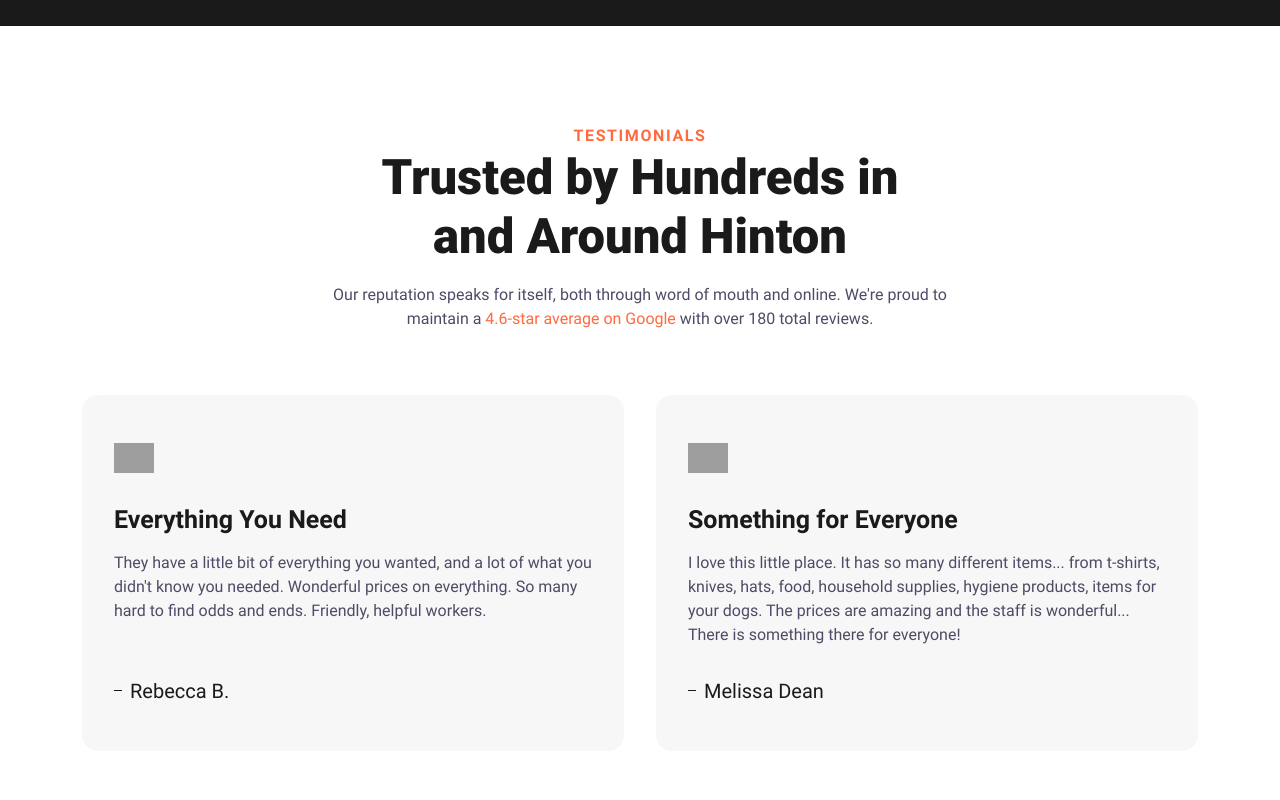
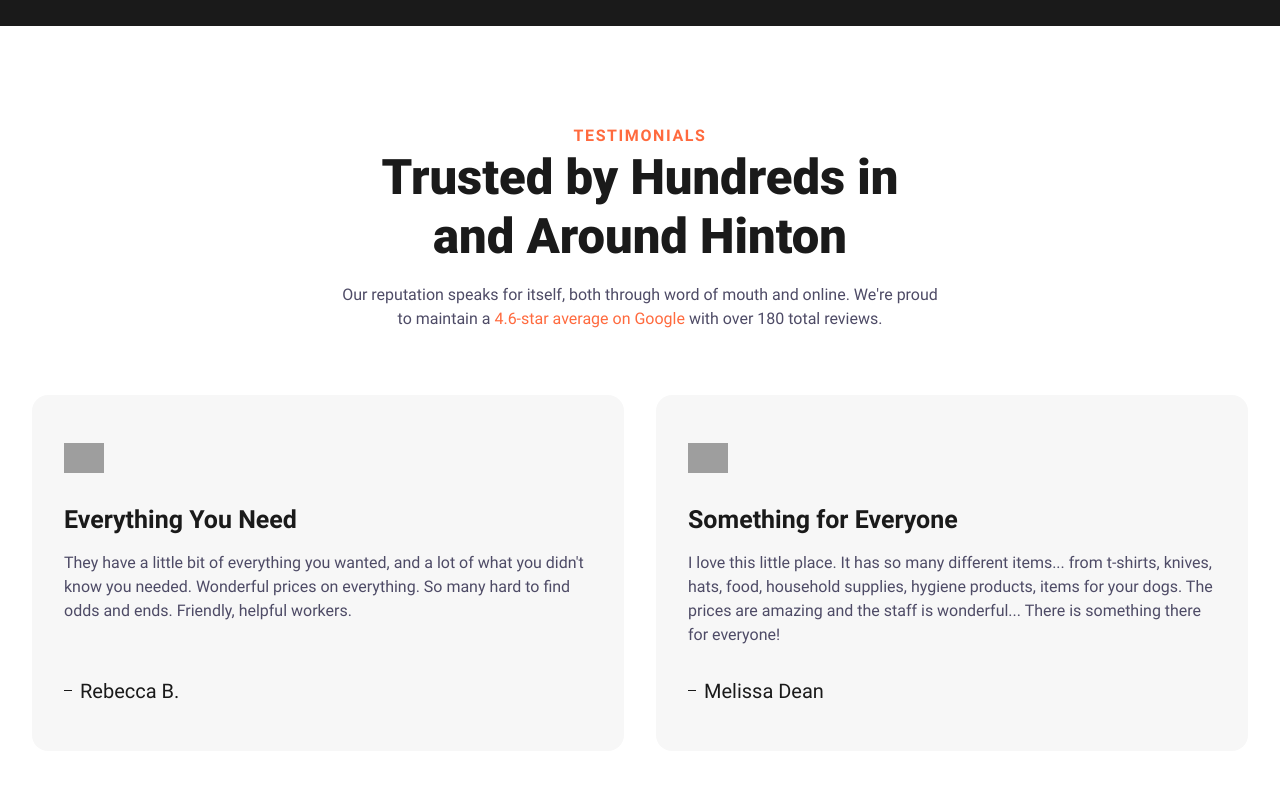
Before and after one commit to ramonawebdesigns/jacks-bargain-barn-website2, an Eleventy site: page src/index.html in a window 1280 px wide. Shown: the part 2440-3240 px from the top of the page. Built offline with nearby package versions, Linux system fonts and the light colour scheme; Eleventy itself is replaced by a stand-in of ours; files that its build step writes are made by us from their sources; grey boxes are pictures that could not be loaded.

Commit message:
Reset reviews CSS to exact CodeStitch component code, no modifications

```diff
--- a/src/assets/css/reviews.css
+++ b/src/assets/css/reviews.css
@@ -9,22 +9,25 @@
 
 #reviews-727 .cs-container {
     width: 100%;
-    max-width: 80rem;
+    /* changes to 1280px at tablet */
+    max-width: 34.375rem;
     margin: auto;
     display: flex;
     flex-direction: column;
     align-items: center;
+    /* 48px - 64px */
     gap: clamp(3rem, 6vw, 4rem);
-    padding: 0 1rem;
 }
 
 #reviews-727 .cs-content {
+    /* set text align to left if content needs to be left aligned */
     text-align: center;
     width: 100%;
     max-width: 40rem;
     margin: auto;
     display: flex;
     flex-direction: column;
+    /* centers content horizontally, set to flex-start to left align */
     align-items: center;
 }
 
@@ -55,6 +58,7 @@
     padding: 0;
     display: flex;
     flex-direction: row;
+    flex-wrap: wrap;
     justify-content: center;
     align-items: stretch;
     gap: 2rem;
@@ -62,10 +66,12 @@
 
 #reviews-727 .cs-item {
     list-style: none;
-    width: 100%;
-    max-width: 33.875rem;
+    width: calc(50% - 1rem);
     margin: 0;
+    /* 32px - 48px top & bottom */
+    /* 16px - 32px left & right */
     padding: clamp(2rem, 7vw, 3rem) clamp(1rem, 4vw, 2rem);
+    /* makes padding not affect height and width */
     box-sizing: border-box;
     background-color: #f7f7f7;
     display: flex;
@@ -76,6 +82,7 @@
 }
 
 #reviews-727 .cs-icon {
+    /* 30px - 40px */
     width: clamp(1.875rem, 4vw, 2.5rem);
     height: auto;
     margin: 0 0 2rem 0;
@@ -83,6 +90,7 @@
 }
 
 #reviews-727 .cs-h3 {
+    /* 20px - 25px */
     font-size: clamp(1.25rem, 4vw, 1.5625rem);
     line-height: 1.2em;
     font-weight: 700;
@@ -92,6 +100,7 @@
 }
 
 #reviews-727 .cs-item-text {
+    /* 14px - 16px */
     font-size: clamp(0.875rem, 4vw, 1rem);
     line-height: 1.5em;
     margin: 0 0 2rem 0;
@@ -125,19 +134,23 @@
     #reviews-727 .cs-card-group {
         flex-direction: column;
     }
+
+    #reviews-727 .cs-item {
+        width: 100%;
+    }
 }
 
 /* Tablet - 768px */
 @media only screen and (min-width: 48rem) {
     #reviews-727 .cs-container {
-        padding: 0 2rem;
+        max-width: 80rem;
+    }
+
+    #reviews-727 .cs-content {
+        padding: 0 1rem;
     }
 
     #reviews-727 .cs-card-group {
-        flex-direction: row;
-    }
-
-    #reviews-727 .cs-item {
-        width: calc(50% - 1rem);
+        padding: 0 1rem;
     }
 }
```
